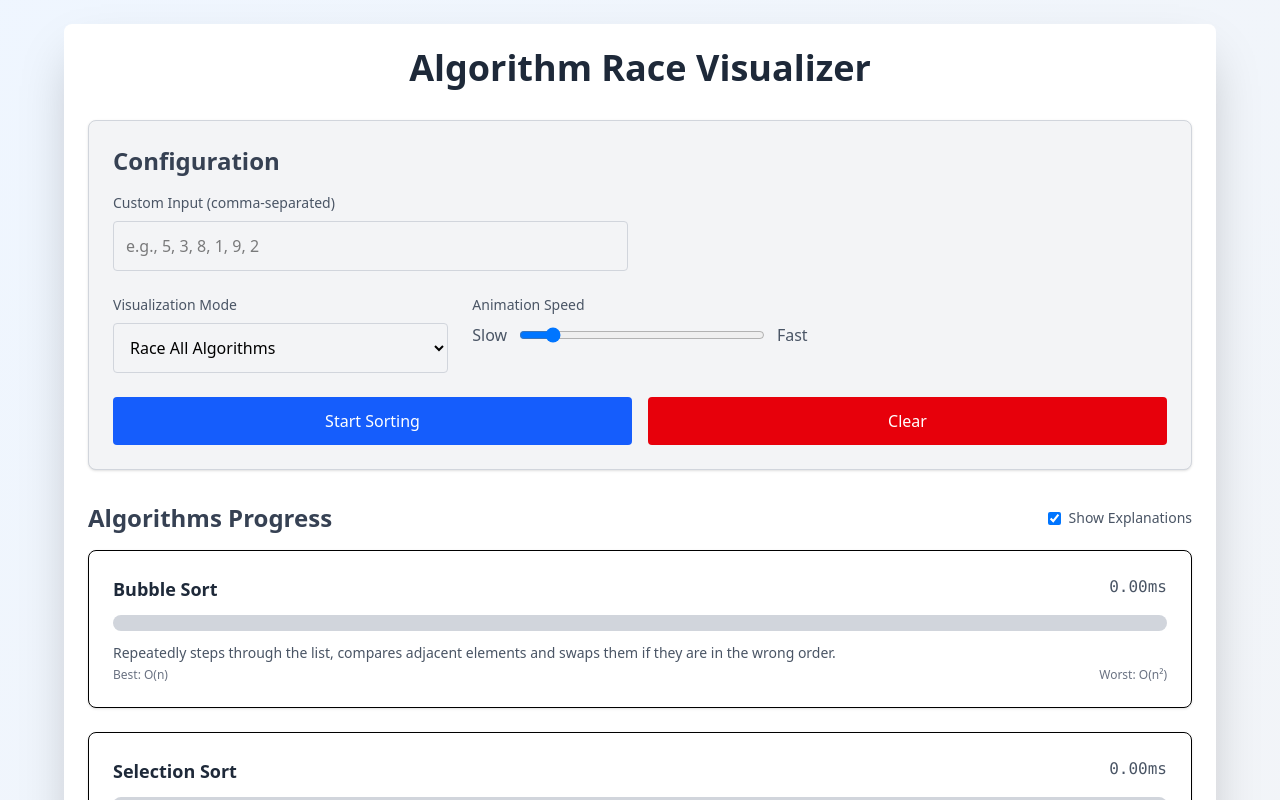
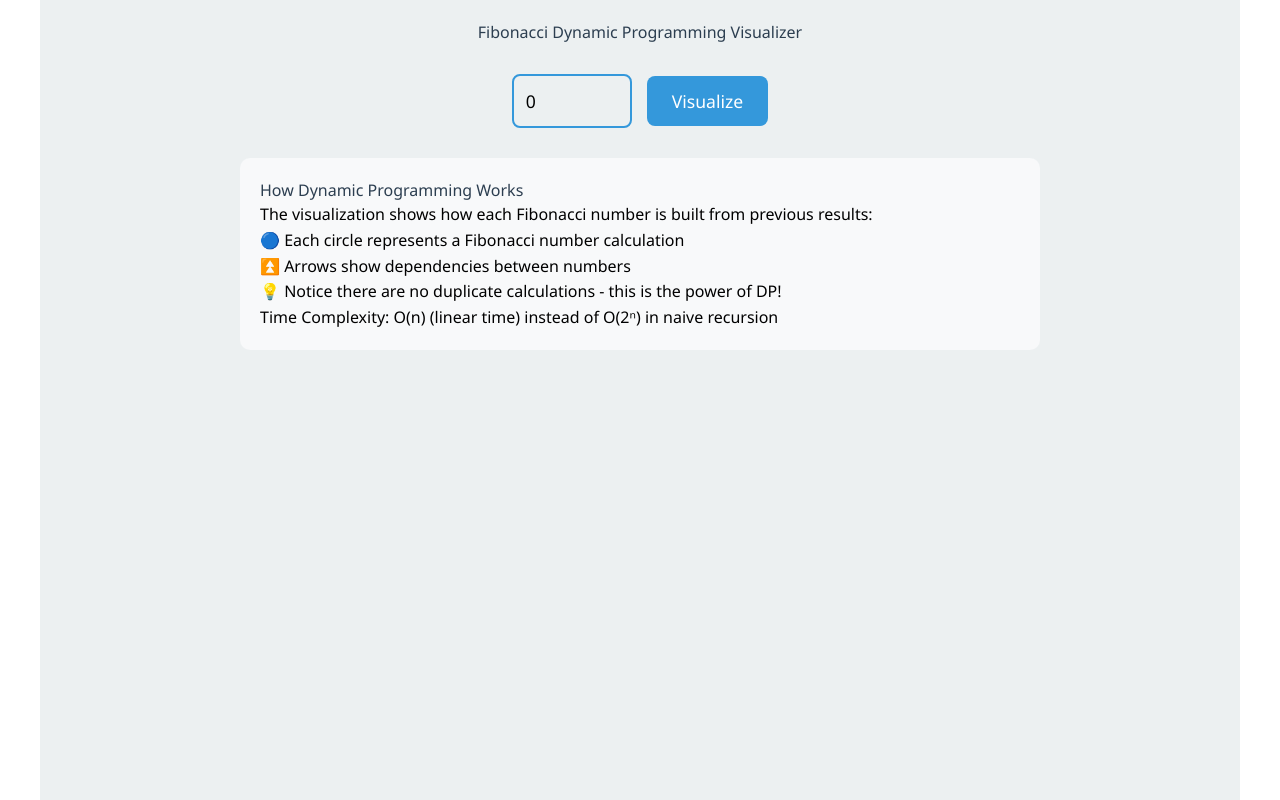
Before and after one commit to NikhilPatil2727/DSAVisualizer, a React (Vite) app: page / in a window 1280 px wide. Shown: the top 800 px of the page. Built offline with nearby package versions, Linux system fonts and the light colour scheme.

Commit message:
Final code of Fibbonaci

```diff
--- /dev/null
+++ b/src/components/FibonacciVisualizer.jsx
@@ -0,0 +1,305 @@
+import React, { useState } from "react";
+
+const FibonacciVisualizer = () => {
+  const [n, setN] = useState(0);
+  const [steps, setSteps] = useState([]);
+  const [result, setResult] = useState(null);
+  const [treeData, setTreeData] = useState([]);
+
+  // Color definitions
+  const colors = {
+    primary: "#2c3e50",
+    secondary: "#3498db",
+    background: "#ecf0f1",
+    text: "#2c3e50",
+  };
+
+  // Base container style
+  const containerStyle = {
+    maxWidth: "1200px",
+    margin: "auto",
+    padding: "20px",
+    fontFamily: "'Segoe UI', Tahoma, Geneva, Verdana, sans-serif",
+    backgroundColor: colors.background,
+    minHeight: "100vh",
+  };
+
+  const inputStyle = {
+    padding: "12px",
+    fontSize: "1.1rem",
+    width: "120px",
+    marginRight: "15px",
+    borderRadius: "8px",
+    border: `2px solid ${colors.secondary}`,
+    outline: "none",
+  };
+
+  const buttonStyle = {
+    padding: "12px 25px",
+    fontSize: "1.1rem",
+    borderRadius: "8px",
+    border: "none",
+    backgroundColor: colors.secondary,
+    color: "white",
+    cursor: "pointer",
+    transition: "transform 0.2s",
+  };
+
+  const treeContainerStyle = {
+    display: "flex",
+    justifyContent: "center",
+    alignItems: "center",
+    flexWrap: "wrap",
+    margin: "40px 0",
+    position: "relative",
+  };
+
+  const treeNodeStyle = {
+    position: "relative",
+    margin: "40px 20px",
+  };
+
+  // Node container style (width & height are controlled via CSS classes)
+  const nodeStyle = {
+    backgroundColor: "white",
+    border: `3px solid ${colors.secondary}`,
+    borderRadius: "50%",
+    display: "flex",
+    flexDirection: "column",
+    justifyContent: "center",
+    alignItems: "center",
+    boxShadow: "0 4px 6px rgba(0, 0, 0, 0.1)",
+  };
+
+  const nodeLabelStyle = {
+    fontSize: "0.9rem",
+    color: colors.text,
+    fontWeight: "600",
+  };
+
+  // Helper function to compute dynamic font size for node values.
+  // It reduces the font size when the number of digits exceeds 3.
+  const getNodeValueStyle = (value) => {
+    const len = String(value).length;
+    const baseSize = 1.4; // in rem
+    // Reduce font size 0.1rem for each extra digit beyond 3, with a minimum of 0.8rem.
+    const fontSize = len > 3 ? Math.max(0.8, baseSize - (len - 3) * 0.1) : baseSize;
+    return {
+      fontSize: `${fontSize}rem`,
+      fontWeight: "bold",
+      color: colors.primary,
+      textAlign: "center",
+      padding: "0 5px",
+      wordBreak: "break-all",
+    };
+  };
+
+  const connectorStyle = {
+    position: "absolute",
+    top: "-30px",
+    left: "50%",
+    width: "100%",
+  };
+
+  const lineStyle = {
+    position: "absolute",
+    width: "80px",
+    height: "40px",
+    borderLeft: `3px dashed ${colors.secondary}`,
+    borderTop: `3px dashed ${colors.secondary}`,
+    left: "-90px",
+    top: "-40px",
+    borderRadius: "20px",
+  };
+
+  const arrowStyle = {
+    position: "absolute",
+    width: "10px",
+    height: "10px",
+    borderTop: `3px solid ${colors.secondary}`,
+    borderRight: `3px solid ${colors.secondary}`,
+    transform: "rotate(45deg)",
+    right: "-5px",
+    top: "-8px",
+  };
+
+  // Tree visualization component
+  const TreeVisualization = ({ data }) => (
+    <div style={treeContainerStyle} className="treeContainer">
+      {data.map((node) => (
+        <div key={node.id} style={treeNodeStyle}>
+          <div className="node" style={nodeStyle}>
+            <span style={nodeLabelStyle}>dp[{node.id}]</span>
+            <div style={getNodeValueStyle(node.value)}>{node.value}</div>
+          </div>
+          {node.parents.length > 0 && (
+            <div style={connectorStyle}>
+              {node.parents.map((parent) => (
+                <div key={`${node.id}-${parent}`} style={lineStyle}>
+                  <div style={arrowStyle}></div>
+                </div>
+              ))}
+            </div>
+          )}
+        </div>
+      ))}
+    </div>
+  );
+
+  // Fibonacci calculation logic using dynamic programming
+  const handleCalculate = () => {
+    let dp = [];
+    let computedSteps = [];
+    let treeNodes = [];
+
+    if (n >= 0) {
+      dp[0] = 0;
+      computedSteps.push("Initialize dp[0] = 0");
+      treeNodes.push({ id: 0, value: 0, parents: [] });
+    }
+    if (n >= 1) {
+      dp[1] = 1;
+      computedSteps.push("Initialize dp[1] = 1");
+      treeNodes.push({ id: 1, value: 1, parents: [] });
+    }
+
+    for (let i = 2; i <= n; i++) {
+      dp[i] = dp[i - 1] + dp[i - 2];
+      computedSteps.push(
+        `Compute dp[${i}] = dp[${i - 1}] + dp[${i - 2}] = ${dp[i]}`
+      );
+      treeNodes.push({
+        id: i,
+        value: dp[i],
+        parents: [i - 1, i - 2],
+      });
+    }
+
+    setSteps(computedSteps);
+    setResult(dp[n]);
+    setTreeData(treeNodes);
+  };
+
+  return (
+    <div style={containerStyle} className="container">
+      {/* Responsive CSS */}
+      <style>{`
+        .container, .inputField, .buttonField {
+          box-sizing: border-box;
+        }
+        /* Base node size */
+        .node {
+          width: 80px;
+          height: 80px;
+        }
+        @media (max-width: 768px) {
+          .container {
+            padding: 10px;
+          }
+          .inputField {
+            width: 100px;
+            margin-right: 10px;
+          }
+          .buttonField {
+            padding: 10px 20px;
+          }
+          .treeContainer {
+            flex-direction: column;
+          }
+          /* Reduce node size on small screens */
+          .node {
+            width: 60px;
+            height: 60px;
+          }
+        }
+      `}</style>
+
+      <h1 style={{ color: colors.primary, textAlign: "center" }}>
+        Fibonacci Dynamic Programming Visualizer
+      </h1>
+
+      <div style={{ textAlign: "center", margin: "30px 0" }}>
+        <input
+          type="number"
+          value={n}
+          onChange={(e) =>
+            setN(Math.max(0, Math.min(50, parseInt(e.target.value) || 0)))
+          }
+          min="0"
+          max="50"
+          className="inputField"
+          style={inputStyle}
+        />
+        <button
+          onClick={handleCalculate}
+          style={buttonStyle}
+          className="buttonField"
+        >
+          Visualize
+        </button>
+      </div>
+
+      {result !== null && (
+        <div style={{ textAlign: "center", margin: "30px 0" }}>
+          <h2 style={{ color: colors.primary }}>
+            Fibonacci({n}) ={" "}
+            <span style={{ color: colors.secondary }}>{result}</span>
+          </h2>
+        </div>
+      )}
+
+      {treeData.length > 0 && <TreeVisualization data={treeData} />}
+
+      {steps.length > 0 && (
+        <div
+          style={{
+            backgroundColor: "white",
+            borderRadius: "10px",
+            padding: "20px",
+            margin: "20px auto",
+            maxWidth: "800px",
+          }}
+        >
+          <h3 style={{ color: colors.primary }}>Computation Steps:</h3>
+          <ol style={{ textAlign: "left", lineHeight: "1.6" }}>
+            {steps.map((step, index) => (
+              <li key={index} style={{ margin: "10px 0", padding: "8px" }}>
+                {step}
+              </li>
+            ))}
+          </ol>
+        </div>
+      )}
+
+      <div
+        style={{
+          backgroundColor: "#f8f9fa",
+          borderRadius: "10px",
+          padding: "20px",
+          margin: "30px auto",
+          maxWidth: "800px",
+        }}
+      >
+        <h3 style={{ color: colors.primary }}>How Dynamic Programming Works</h3>
+        <div style={{ lineHeight: "1.6" }}>
+          <p>
+            The visualization shows how each Fibonacci number is built from previous
+            results:
+          </p>
+          <ul>
+            <li>🔵 Each circle represents a Fibonacci number calculation</li>
+            <li>⏫ Arrows show dependencies between numbers</li>
+            <li>
+              💡 Notice there are no duplicate calculations - this is the power of DP!
+            </li>
+          </ul>
+          <p>
+            Time Complexity: O(n) (linear time) instead of O(2ⁿ) in naive recursion
+          </p>
+        </div>
+      </div>
+    </div>
+  );
+};
+
+export default FibonacciVisualizer;
--- a/src/index.jsx
+++ b/src/index.jsx
@@ -1,38 +1,15 @@
 import React from "react";
 import ReactDOM from "react-dom/client";
-import BubbleSortVisualizer from "./components/BubbleSortVisualizer";
-import InsertionSortVisualizer from "./components/InsertionSortVisualizer";
-import SelectionSortVisualizer from "./components/SelectionSortVisualizer";
-import MergeSortVisualizer from "./components/MergeSortVisualizer";
-import QuickSortVisualizer from "./components/QuickSortVisualizer";
-import TreeTraversalVisualizer from "./components/TreeTraversalVisualizer";
-import LinearSearchVisualizer from "./components/LinearSearchVisualizer";
-import BinarySearchVisualizer from "./components/BinarySearchVisualizer";
-import NQueensVisualizer from "./components/NQueensVisualize";
-import SudokuSolverVisualizer from "./components/SudokuSolverVisualizer";
-import BSTVisualizer from "./components/BSTVisualizer";
-import AlgorithmRace from "./components/AlgorithmRace";
+
+import FibonacciVisualizer from "./components/FibonacciVisualizer";
 
 
 
 function App() {
   return (
     <>
-      {/* <BubbleSortVisualizer /> */}
-      {/* <InsertionSortVisualizer/> */}
-        {/* <TreeTraversalVisualizer /> */}
-      {/* <SelectionSortVisualizer/> */}
-      {/* <MergeSortVisualizer /> */}
-      {/* <QuickSortVisualizer /> */}
-      {/* <LinearSearchVisualizer /> */}
-      {/* <BinarySearchVisualizer /> */}
-{/*
-      <SudokuSolverVisualizer/> */}
 
-      {/* <BSTVisualizer/> */}
-
-      <AlgorithmRace/>
-
+      <FibonacciVisualizer />
 
 
     </>
```
